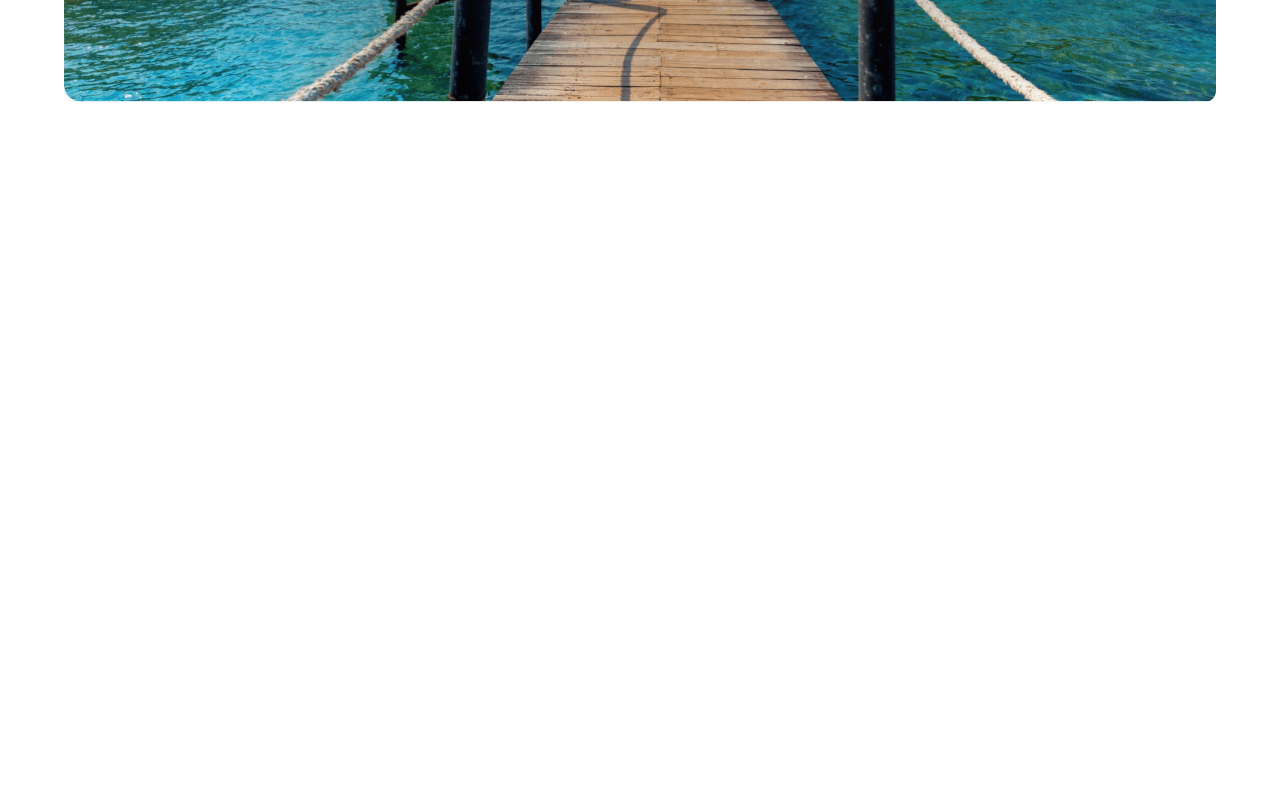
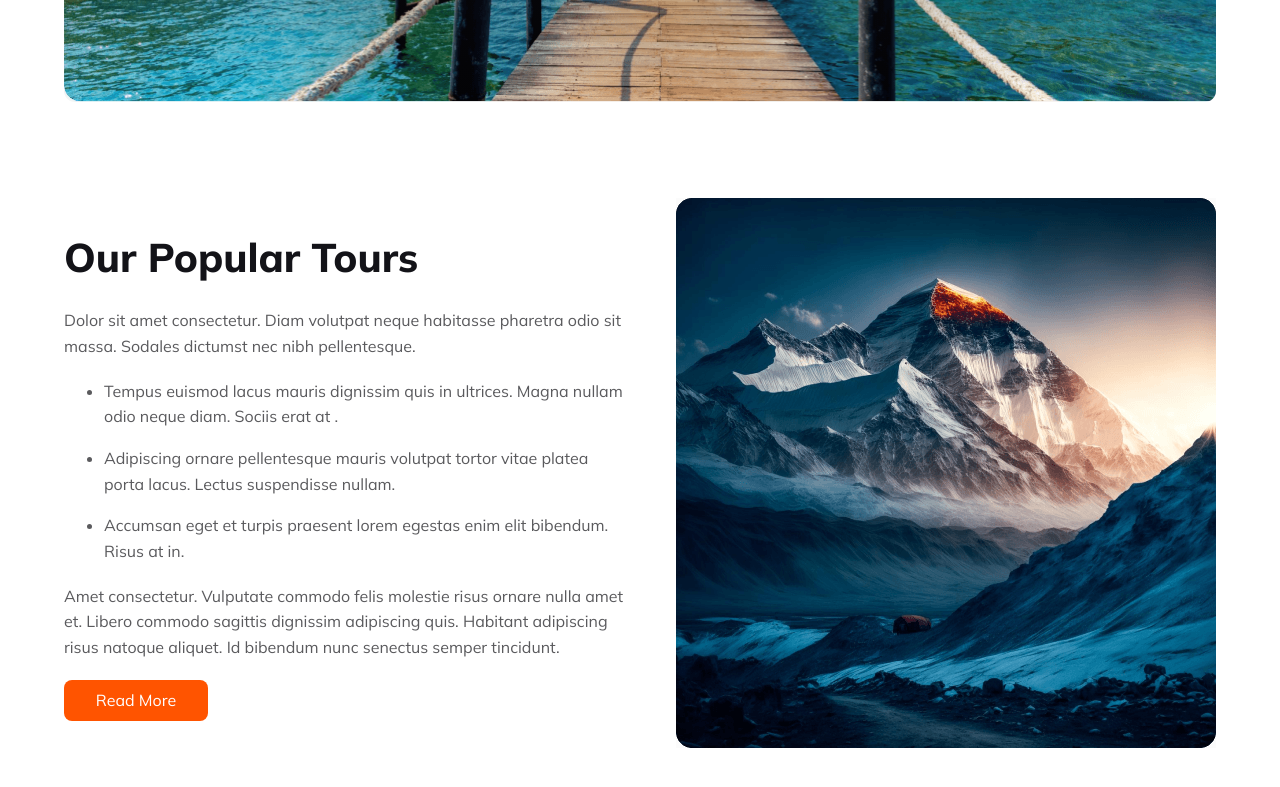
Before and after one commit to Albab47/b9a2-guraba-travels, a plain HTML site: page index.html in a window 1280 px wide. Shown: the part 531-1318 px from the top of the page. Before the commit the page ends 800 px from the top, so only its background shows below. Drawn offline with Linux system fonts and the light colour scheme.

Commit message:
add popular section

```diff
--- a/index.html
+++ b/index.html
@@ -70,6 +70,30 @@
 
         </div>
     </section>
+
+    <!-- POPULAR -->
+    <section class="popular">
+        <div class="container grid">
+            <div class="popular__content">
+                <h1 class="title">Our Popular Tours</h1>
+                <p class="description">
+                    Dolor sit amet consectetur. Diam volutpat neque habitasse pharetra odio sit massa. Sodales dictumst nec nibh pellentesque.
+                </p>
+                <ul>
+                    <li>Tempus euismod lacus mauris dignissim quis in ultrices. Magna nullam odio neque diam. Sociis erat at .</li>
+                    <li>Adipiscing ornare pellentesque mauris volutpat tortor vitae platea porta lacus. Lectus suspendisse nullam.</li>
+                    <li> Accumsan eget et turpis praesent lorem egestas enim elit bibendum. Risus at in.</li>
+                </ul>
+                <p class="description">
+                    Amet consectetur. Vulputate commodo felis molestie risus ornare nulla amet et. Libero commodo sagittis dignissim adipiscing quis. Habitant adipiscing risus natoque aliquet. Id bibendum nunc senectus semper tincidunt.
+                </p>
+                <button class="btn">Read More</button>
+            </div>
+            <div class="popular__img">
+                <img src="./images/mountin-1.png" alt="">
+            </div>
+        </div>
+    </section>
 </body>
 
 </html>
--- a/styles/style.css
+++ b/styles/style.css
@@ -46,6 +46,33 @@ button {
     border: 1px solid red;
 }
 
+.grid {
+    display: grid;
+    grid-template-columns: repeat(2, 1fr);
+    align-items: center;
+    gap: 3rem;
+}
+
+.highlight {
+    color: var(--primary-color);
+}
+
+.title {
+    color: #131318;
+    font-size: 2.5rem;
+    font-weight: 800;
+}
+
+.description {
+    font-size: 1rem;
+    font-weight: 400;
+}
+
+.btn {
+    background-color: var(--primary-color);
+    color: #fff;
+}
+
 /* GENERAL STYLES */
 body {
     font-family: 'Mulish', sans-serif;
@@ -71,13 +98,8 @@ h6 {
     margin-bottom: 1.5rem;
 }
 
-.highlight {
-    color: var(--primary-color);
-}
-
-.description {
-    font-size: 1rem;
-    font-weight: 400;
+p {
+    margin: 1.2rem 0;
 }
 
 /* HEADER */
@@ -163,14 +185,34 @@ button {
     font-size: 1rem;
 }
 
-.hero__form button {
-    background-color: var(--primary-color);
-    color: #fff;
-}
-
 .hero__form select:focus {
     outline: none;
 }
+
+/* POPULAR */
+.popular {
+    margin: 6rem 0;
+}
+
+.popular .container {
+    grid-template-columns: 1fr 33.75rem;
+}
+
+.popular__content ul {
+    list-style-type: disc;
+}
+
+.popular__content button {
+    width: 9rem;
+    padding: .5rem 1rem;
+    font-size: 1rem;
+}
+
+.popular__content li {
+    margin: 1rem 0;
+}
+
+
 
 @media screen and (max-width: 600px) {
 
@@ -205,12 +247,20 @@ button {
     }
 
     .hero__title {
-        font-size: 2.5rem;
+        font-size: 2rem;
     }
 
     .description {
         font-size: 0.875rem;
         line-height: 1.3125rem;
+        padding: 0 1rem;
+    }
+    .popular .container {
+        grid-template-columns: 1fr;
+
+    }
+    .popular__content {
+        order: 2;
     }
 }
 
@@ -229,4 +279,11 @@ button {
     button {
         width: 100%;
     }
+
+    .popular .container {
+        grid-template-columns: 1fr;
+    }
+    .popular__content {
+        order: 2;
+    }
 }
```
